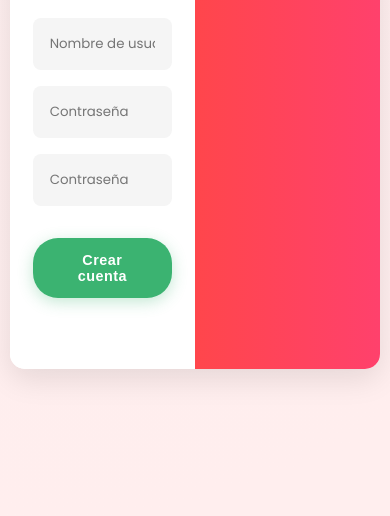
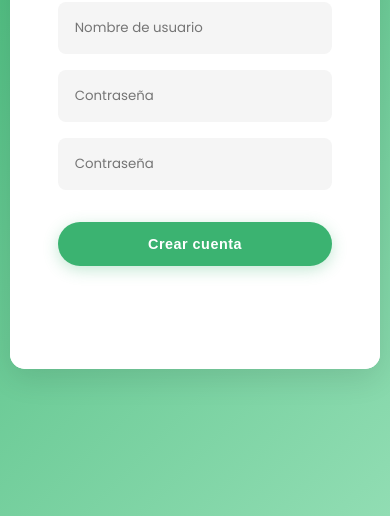
Before and after one commit to UrbaniMatias/TP-Intro-2025, a plain HTML site: page frontend/paginas/registro/registro.html in a window 390 px wide. Shown: the part 328-844 px from the top of the page. Drawn offline with Linux system fonts and the light colour scheme.

Commit message:
Se modifico la pagina registro, inicio sesion y ahora son responsive

```diff
--- a/frontend/paginas/iniciar-sesion/iniciar-sesion.css
+++ b/frontend/paginas/iniciar-sesion/iniciar-sesion.css
@@ -8,14 +8,25 @@
 }
 
 body {
-  background: var(--fondo);
+  background: var(--fondo-1);
   display: flex;
   justify-content: center;
   align-items: center;
   font-family: 'Poppins', sans-serif;
   height: 100vh;
   margin: 0;
-  background-image: radial-gradient(circle at 10% 20%, rgba(253, 239, 239, 0.8) 0%, var(--fondo) 90%);
+  background-image: radial-gradient(circle at 10% 20%, rgba(253, 239, 239, 0.8) 0%, var(--fondo-1) 90%);
+}
+
+.container {
+  background-color: var(--blanco);
+  border-radius: 15px;
+  box-shadow: 0 10px 30px rgba(0, 0, 0, 0.1);
+  position: relative;
+  overflow: hidden;
+  width: 850px;
+  max-width: 95%;
+  min-height: 550px;
 }
 
 h1 {
@@ -82,17 +93,6 @@ input:focus {
   box-shadow: 0 0 0 3px rgba(59, 179, 113, 0.2);
 }
 
-.container {
-  background-color: var(--blanco);
-  border-radius: 15px;
-  box-shadow: 0 10px 30px rgba(0, 0, 0, 0.1);
-  position: relative;
-  overflow: hidden;
-  width: 850px;
-  max-width: 95%;
-  min-height: 550px;
-}
-
 .form-container {
   position: absolute;
   top: 0;
@@ -108,31 +108,11 @@ input:focus {
   z-index: 2;
 }
 
-.overlay-container {
-  position: absolute;
-  top: 0;
-  left: 50%;
-  width: 50%;
-  height: 100%;
-  overflow: hidden;
-  z-index: 100;
+.form a:hover {
+  color: var(--naranja);
+  text-decoration: underline;
 }
 
-.overlay {
-  background: linear-gradient(135deg, var(--naranja) 0%, var(--rojo) 100%);
-  background-repeat: no-repeat;
-  background-size: cover;
-  color: var(--blanco);
-  position: relative;
-  left: -100%;
-  height: 100%;
-  width: 200%;
-  display: flex;
-  align-items: center;
-  justify-content: center;
-}
-
-/* Estilos para el texto de "Registrate" */
 form p {
   margin-top: 1.5rem;
   color: var(--negro-claro);
@@ -150,7 +130,6 @@ form a:hover {
   color: var(--naranja);
   text-decoration: underline;
 }
-
 .overlay-container {
   position: absolute;
   top: 0;
@@ -160,7 +139,6 @@ form a:hover {
   overflow: hidden;
   z-index: 100;
 }
-
 .overlay {
   background: linear-gradient(to right, var(--verde), var(--verde-claro));
   background-repeat: no-repeat;
@@ -171,3 +149,18 @@ form a:hover {
   height: 100%;
   width: 200%;
 }
+
+@media (max-width:600px){
+	body{
+  		background: linear-gradient(135deg, var(--verde) 0%, var(--verde-claro) 100%);
+	}
+	.container{
+		width: 400px;
+	}
+	.form-container{
+		width: 100%;
+	}
+	.overlay{
+		display: none;
+	}
+}
--- a/frontend/paginas/registro/registro.css
+++ b/frontend/paginas/registro/registro.css
@@ -8,14 +8,25 @@
 }
 
 body {
-  background: var(--fondo);
+  background: var(--fondo-1);
   display: flex;
   justify-content: center;
   align-items: center;
   font-family: 'Poppins', sans-serif;
   height: 100vh;
   margin: 0;
-  background-image: radial-gradient(circle at 10% 20%, rgba(253, 239, 239, 0.8) 0%, var(--fondo) 90%);
+  background-image: radial-gradient(circle at 10% 20%, rgba(253, 239, 239, 0.8) 0%, var(--fondo-1) 90%);
+}
+
+.container {
+  background-color: var(--blanco);
+  border-radius: 15px;
+  box-shadow: 0 10px 30px rgba(0, 0, 0, 0.1);
+  position: relative;
+  overflow: hidden;
+  width: 850px;
+  max-width: 95%;
+  min-height: 550px;
 }
 
 h1 {
@@ -82,17 +93,6 @@ input:focus {
   box-shadow: 0 0 0 3px rgba(59, 179, 113, 0.2);
 }
 
-.container {
-  background-color: var(--blanco);
-  border-radius: 15px;
-  box-shadow: 0 10px 30px rgba(0, 0, 0, 0.1);
-  position: relative;
-  overflow: hidden;
-  width: 850px;
-  max-width: 95%;
-  min-height: 550px;
-}
-
 .form-container {
   position: absolute;
   top: 0;
@@ -119,7 +119,7 @@ input:focus {
 }
 
 .overlay {
-  background: linear-gradient(135deg, var(--naranja) 0%, var(--rojo) 100%);
+  background: linear-gradient(135deg, var(--verde) 0%, var(--verde-claro) 100%);
   background-repeat: no-repeat;
   background-size: cover;
   color: var(--blanco);
@@ -132,23 +132,17 @@ input:focus {
   justify-content: center;
 }
 
-.overlay-container {
-  position: absolute;
-  top: 0;
-  left: 50%;
-  width: 50%;
-  height: 100%;
-  overflow: hidden;
-  z-index: 100;
+@media (max-width:600px){
+	body{
+  		background: linear-gradient(135deg, var(--verde) 0%, var(--verde-claro) 100%);
+	}
+	.container{
+		width: 400px;
+	}
+	.form-container{
+		width: 100%;
+	}
+	.overlay{
+		display: none;
+	}
 }
-
-.overlay {
-  background: linear-gradient(to right, var(--anaranjado), var(--fusia));
-  background-repeat: no-repeat;
-  background-size: cover;
-  color: var(--blanco);
-  position: relative;
-  left: -100%;
-  height: 100%;
-  width: 200%;
-}
--- a/frontend/paginas/variables.css
+++ b/frontend/paginas/variables.css
@@ -16,4 +16,5 @@
   --fusia: #FF416C;
   --amarillo: #ffe13a;
   --verde-claro: #91ddb3;
+  --fondo-1:  #cee6d8;
 }
```
